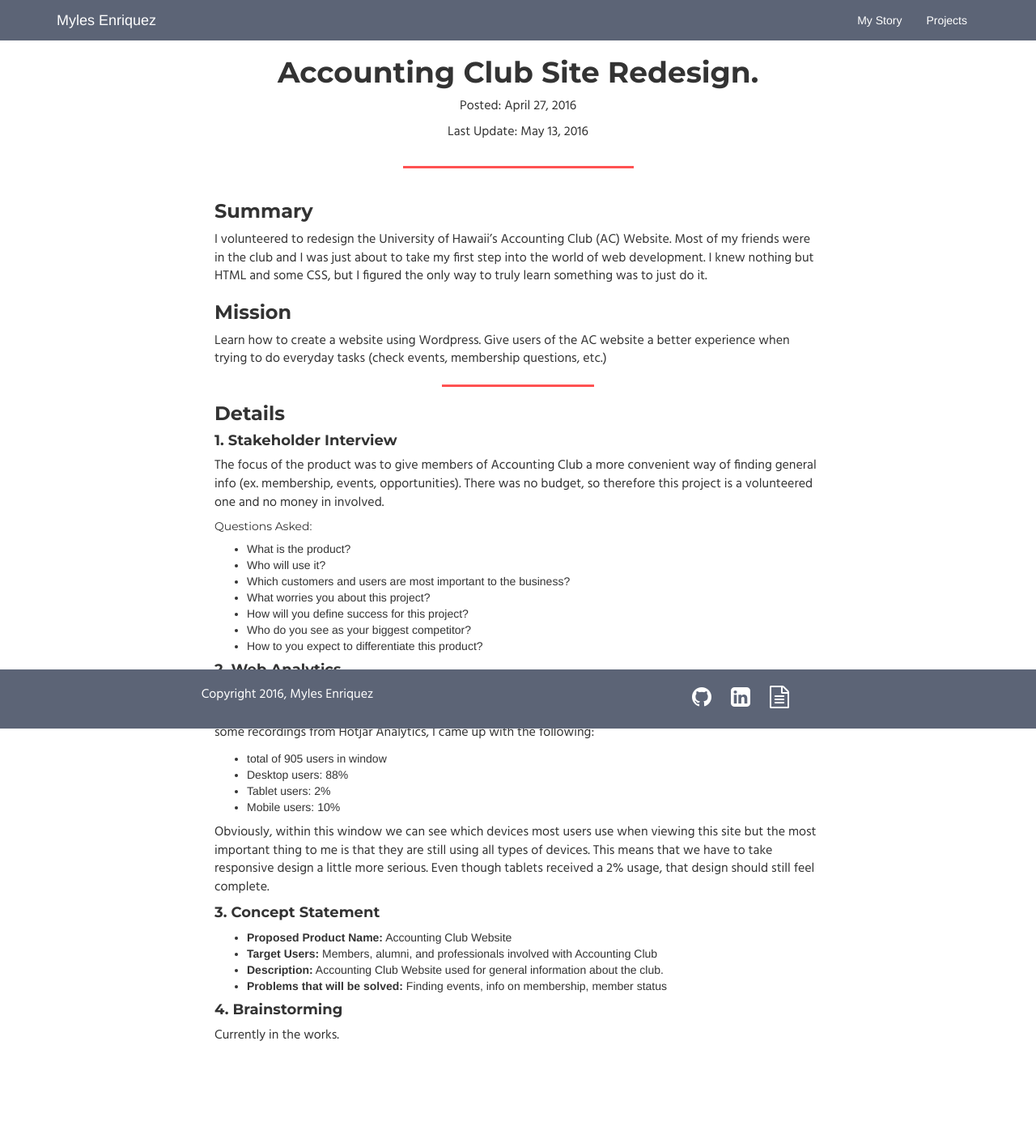
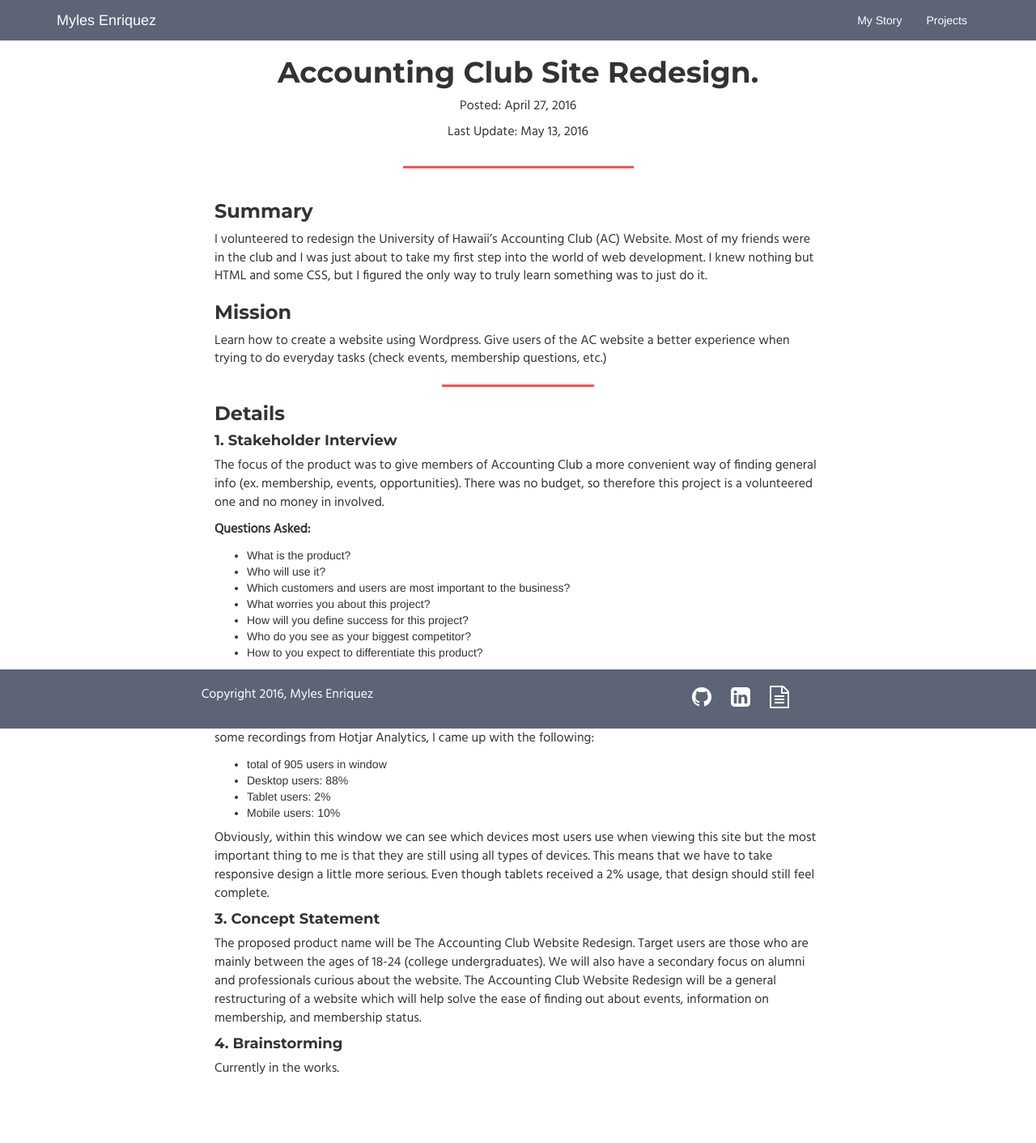
Before and after one commit to torleif-nielsen/enriquezm.github.io, a Jekyll site: the page built from _posts/projects/2016-04-27-accounting-club-site-redesign.md, in a window 1280 px wide. Shown: the whole page at 81% size. Built offline with Jekyll 4.4.1, drawn with Linux system fonts in a browser that asks for light colours; nearby versions of some CDN libraries; library files that are not in the unit come from our copies; before the commit the page ends 1371 px from its top, so only the background shows below that.

Commit message:
Add concept statement.

```diff
--- a/_posts/projects/2016-04-27-accounting-club-site-redesign.md
+++ b/_posts/projects/2016-04-27-accounting-club-site-redesign.md
@@ -32,7 +32,7 @@ Learn how to create a website using Wordpress. Give users of the AC website a be
 
 The focus of the product was to give members of Accounting Club a more convenient way of finding general info (ex. membership, events, opportunities). There was no budget, so therefore this project is a volunteered one and no money in involved.
 
-##### Questions Asked:
+**Questions Asked:**
 
 - What is the product?
 - Who will use it?
@@ -55,10 +55,7 @@ Obviously, within this window we can see which devices most users use when viewi
 
 #### 3. Concept Statement
 
-- **Proposed Product Name:** Accounting Club Website
-- **Target Users:** Members, alumni, and professionals involved with Accounting Club
-- **Description:** Accounting Club Website used for general information about the club.
-- **Problems that will be solved:** Finding events, info on membership, member status
+The proposed product name will be The Accounting Club Website Redesign. Target users are those who are mainly between the ages of 18-24 (college undergraduates). We will also have a secondary focus on alumni and professionals curious about the website. The Accounting Club Website Redesign will be a general restructuring of a website which will help solve the ease of finding out about events, information on membership, and membership status.
 
 #### 4. Brainstorming
 
```
Also changed, not shown: 17 other files.
